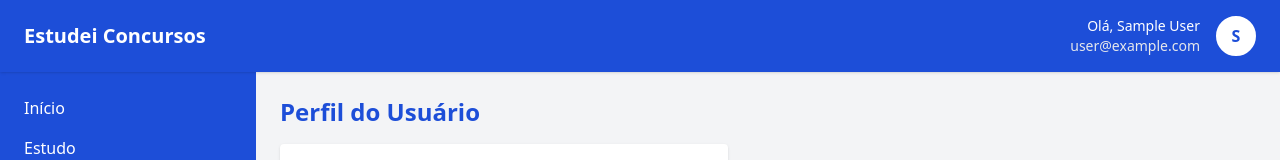
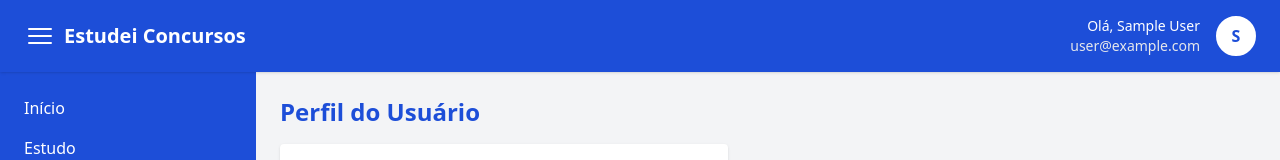
Before and after one commit to brjatoba92/estudei-concursos, a React (Create React App) app: page /perfil in a window 1280 px wide. Shown: the top 160 px of the page. Built offline with nearby package versions, Linux system fonts and the light colour scheme; no server answers; sample sign-in values are in the browser's storage.

Commit message:
Menu Dashboard Button Created

```diff
--- a/package.json
+++ b/package.json
@@ -3,6 +3,7 @@
   "version": "0.1.0",
   "private": true,
   "dependencies": {
+    "@heroicons/react": "^2.2.0",
     "@tailwindcss/cli": "^4.1.5",
     "@testing-library/dom": "^10.4.0",
     "@testing-library/jest-dom": "^6.6.3",
--- a/src/components/Header.jsx
+++ b/src/components/Header.jsx
@@ -1,6 +1,7 @@
 import React, { useState } from "react";
 import { Link, useNavigate } from "react-router-dom";
 import { auth } from "../firebase/firebaseConfig";
+import { Bars3Icon } from "@heroicons/react/24/solid";
 
 function Header({ user }) {
   const [menuOpen, setMenuOpen] = useState(false);
@@ -17,10 +18,12 @@ function Header({ user }) {
 
   return (
     <header className="bg-blue-700 text-white py-4 px-6 flex justify-between items-center shadow relative">
-      <h1 className="text-xl font-bold">
-        <Link to="/">Estudei Concursos</Link>
-      </h1>
-
+      <div className="flex items-center gap-x-2">
+        <Bars3Icon className="w-8 h-8 text-white cursor-pointer"/>
+        <h1 className="text-xl font-bold">
+          <Link to="/dashboard">Estudei Concursos</Link>
+        </h1>
+      </div>
       {user && (
         <div className="flex items-center space-x-4 relative">
           <div className="text-right text-sm">
```
Also changed, not shown: 1 other file (tests, documents, lock files or other folders).
